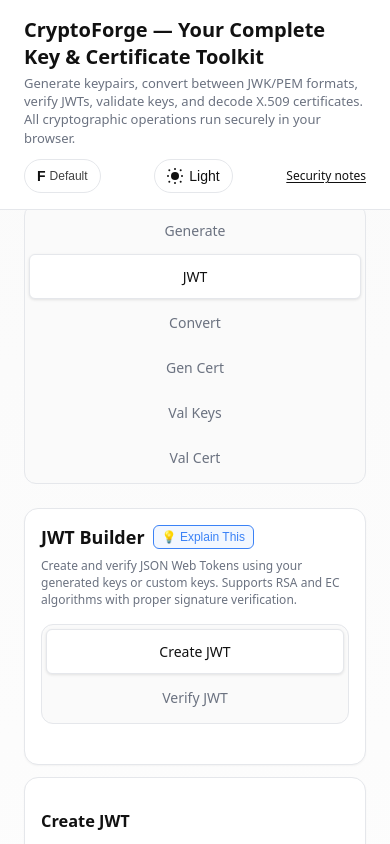
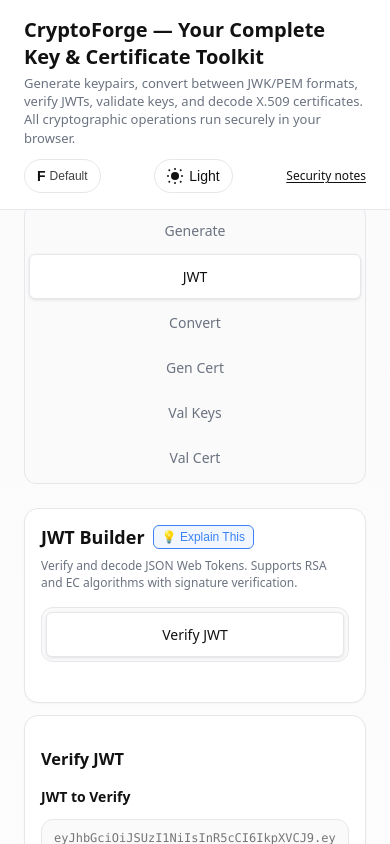
Before and after one commit to tsif/crypto-forge, a React (Create React App) app: page / in a window 390 px wide. Both pictures are taken after a click on the button "JWT". Shown: the top 844 px of the page. Built offline with nearby package versions, Linux system fonts and the light colour scheme.

Commit message:
[fix] mobile fixes for create jwt

```diff
--- a/src/components/JwtBuilder.js
+++ b/src/components/JwtBuilder.js
@@ -15,8 +15,21 @@ function JwtBuilder({
   setMessage
 }) {
   // Use props if provided, otherwise fall back to local state
+  // Check if mobile
+  const [isMobile, setIsMobile] = useState(window.innerWidth <= 768);
+
+  React.useEffect(() => {
+    const checkScreenSize = () => {
+      setIsMobile(window.innerWidth <= 768);
+    };
+
+    checkScreenSize();
+    window.addEventListener('resize', checkScreenSize);
+    return () => window.removeEventListener('resize', checkScreenSize);
+  }, []);
+
   const [localState, setLocalState] = useState({
-    activeSubTab: 'create',
+    activeSubTab: isMobile ? 'verify' : 'create',
     // Create JWT state
     selectedKeyId: '',
     customKey: '',
@@ -736,27 +749,33 @@ function JwtBuilder({
           <ExplainButton concept="jwt" />
         </div>
         <p className="muted">
-          Create and verify JSON Web Tokens using your generated keys or custom keys. Supports RSA and EC algorithms with proper signature verification.
+          {isMobile
+            ? 'Verify and decode JSON Web Tokens. Supports RSA and EC algorithms with signature verification.'
+            : 'Create and verify JSON Web Tokens using your generated keys or custom keys. Supports RSA and EC algorithms with proper signature verification.'
+          }
         </p>
 
-        {/* Sub-tab navigation */}
+        {/* Sub-tab navigation - Only show Create JWT on desktop */}
         <div className="segmented-control" style={{ marginTop: '16px' }}>
+          {!isMobile && (
             <button
               className={`segment ${state.activeSubTab === 'create' ? 'active' : ''}`}
               onClick={() => updateState({ activeSubTab: 'create' })}
             >
               Create JWT
             </button>
+          )}
           <button
             className={`segment ${state.activeSubTab === 'verify' ? 'active' : ''}`}
             onClick={() => updateState({ activeSubTab: 'verify' })}
+            style={isMobile ? { width: '100%' } : {}}
           >
             Verify JWT
           </button>
         </div>
       </section>
 
-      {state.activeSubTab === 'create' && (
+      {state.activeSubTab === 'create' && !isMobile && (
         <>
           <section className="card" style={{ marginTop: '12px' }}>
             <h3>Create JWT</h3>
@@ -767,6 +786,14 @@ function JwtBuilder({
               <select
                 value={state.selectedKeyId}
                 onChange={(e) => updateState({ selectedKeyId: e.target.value })}
+                style={{
+                  width: '100%',
+                  maxWidth: '100%',
+                  boxSizing: 'border-box',
+                  overflow: 'hidden',
+                  textOverflow: 'ellipsis',
+                  whiteSpace: 'nowrap'
+                }}
               >
                 <option value="">-- Select a key --</option>
                 {getAvailableKeys().map(key => (
```
Lines whose indentation alone changed are shown as unchanged.
